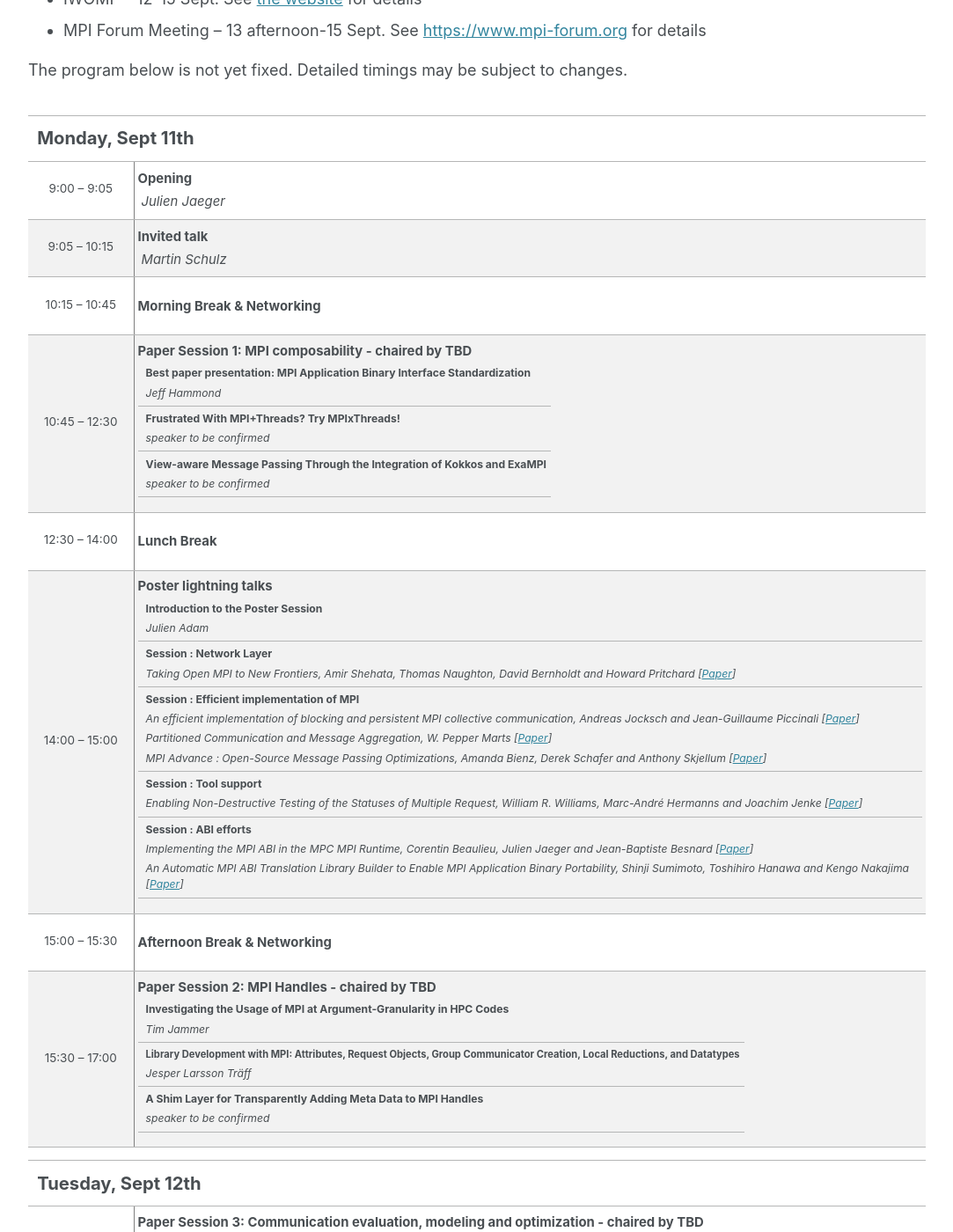
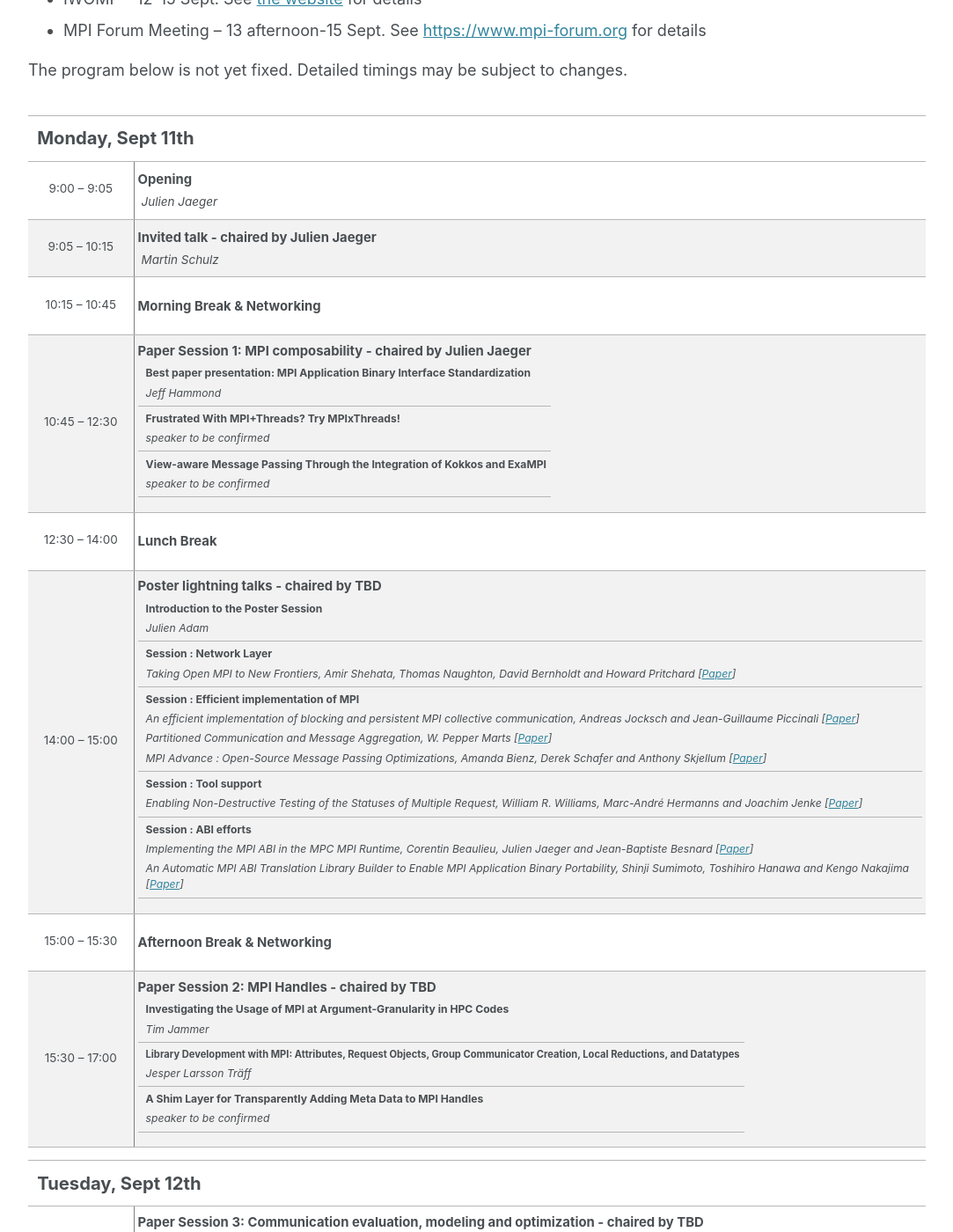
Before and after one commit to eurompi23/eurompi23.github.io, a Jekyll site: the page built from _pages/program.md, in a window 1280 px wide and 1400 px high, scrolled down 472 px. Shown: the whole window at 88% size, without its empty margins (96-1179 px from the left). Built offline with Jekyll 4.4.1, drawn with Linux system fonts in a browser that asks for light colours; cached includes are drawn as plain includes; some of the changed text lies outside the part shown.

Commit message:
update chair in program

```diff
--- a/_pages/program.md
+++ b/_pages/program.md
@@ -151,7 +151,7 @@ Generating and Scaling a Multi-Language Test-Suite for MPI
   <div style="font-weight:bold">Opening [<a href="https://youtu.be/NBOvU_RiPEY" target="_blank">Presentation</a>]</div>
 -->
   <div style="font-weight:bold;font-size:1.10em">Opening</div>
- <div style="padding-top:4px;padding-left:4px;font-size:1.10em;font-style:italic">Julien Jaeger</div>
+ <div style="padding-top:4px;padding-left:4px;font-size:1em;font-style:italic">Julien Jaeger</div>
  </td>
 <!--
   <td rowspan="4" style="border-left:1px solid gray;width:200px;text-align:center;background-color: #f2f2f2"><a href="https://intel.webex.com/intel/onstage/g.php?MTID=ec42af2e6885b18d705472fe4dcead8b6" target="_blank">Attendee Registration</a></td>
@@ -167,8 +167,8 @@ Zoom link (coming soon)</td>
 <!--
           <div style="font-weight:bold">Keynote [<a href="https://youtu.be/VzOVuqYHfSI" target="_blank">Presentation</a>] [<a href="./assets/papers/2020-09-eurompi2020-mpi4.pdf" target="_blank">Slide</a>]</div>
 -->
-          <div style="font-weight:bold;font-size:1.10em">Invited talk</div>
-          <div style="padding-top:4px;padding-left:4px;font-size:1.10em;font-style:italic">Martin Schulz</div>
+          <div style="font-weight:bold;font-size:1.10em">Invited talk - chaired by Julien Jaeger</div>
+          <div style="padding-top:4px;padding-left:4px;font-size:1em;font-style:italic">Martin Schulz</div>
 <!--
           <div style="font-weight:bold;padding-left:4px"><a href="keynote.html">The Final Steps to MPI 4.0 - and What's Next</a></div>
 	  -->
@@ -193,7 +193,7 @@ Zoom link (coming soon)</td>
           <p>10:45 – 12:30</p>
         </td>
         <td style="padding-left:4px;padding-right:4px;width:720px" colspan="4">
-          <div style="font-weight:bold;font-size:1.10em">Paper Session 1: MPI composability - chaired by TBD</div>
+          <div style="font-weight:bold;font-size:1.10em">Paper Session 1: MPI composability - chaired by Julien Jaeger</div>
           <table style="border:0px; width:100%"><tbody>
             <tr>
               <td>
@@ -231,7 +231,7 @@ Zoom link (coming soon)</td>
           <p>14:00 – 15:00</p>
         </td>
         <td style="padding-left:4px;padding-right:4px;width:720px" colspan="4">
-          <div style="font-weight:bold;font-size:1.10em">Poster lightning talks</div>
+          <div style="font-weight:bold;font-size:1.10em">Poster lightning talks - chaired by TBD</div>
           <table style="border:0px; width:100%"><tbody>
             <tr>
               <td>
@@ -352,8 +352,8 @@ Zoom link (coming soon)</td>
           <p>11:00 – 12:30</p>
         </td>
         <td style="padding-left:4px;padding-right:4px;width:720px" colspan="4">
-          <div style="font-weight:bold;font-size:1.10em">Invited talk : MPI vs the commercialization of HPC</div>
-          <div style="padding-top:4px;padding-left:4px;font-size:1.10em;font-style:italic">Joseph Schuchart</div>
+          <div style="font-weight:bold;font-size:1.10em">Invited talk : MPI vs the commercialization of HPC - chaired by TBD</div>
+          <div style="padding-top:4px;padding-left:4px;font-size:1em;font-style:italic">Joseph Schuchart</div>
         </td>
       </tr>
       <tr style="height:40px;background-color: #f2f2f2">
@@ -399,8 +399,8 @@ Zoom link (coming soon)</td>
         </td>
         <td style="padding-left:4px;padding-right:4px;width:720px">
           <div style="font-weight:bold;font-size:1.10em">Panel : MPI in the next three decades</div>
-          <div style="padding-top:4px;padding-left:4px;font-size:1.10em;font-style:italic">Host: TBD</div>
-          <div style="padding-top:4px;padding-left:4px;font-size:1.10em;font-style:italic">Panelists: Claudia Blaas-Schenner, Matthew Dosanjh, Joseph Schuchart, Martin Schulz</div>
+          <div style="padding-top:4px;padding-left:4px;font-size:1em;font-style:italic">Host: Julien Jaeger</div>
+          <div style="padding-top:4px;padding-left:4px;font-size:1em;font-style:italic">Panelists: Claudia Blaas-Schenner, Matthew Dosanjh, Joseph Schuchart, Martin Schulz</div>
         </td>
       </tr>
       <tr style="height:15px">
@@ -414,7 +414,7 @@ Zoom link (coming soon)</td>
           <p>9:00 – 12:25</p>
         </td>
 	<td style="padding-left:4px;padding-right:4px;width:720px" colspan="4">
-        <div style="font-weight:bold">MPI Tutorial: Hands-On Using <a href="https://parcoach.github.io" >PARCOACH</a></div>
+        <div style="font-weight:bold;font-size:1.10em">MPI Tutorial: Hands-On Using <a href="https://parcoach.github.io" >PARCOACH</a></div>
 	<div style="padding-top:4px;padding-left:4px;font-size:1em;font-style:italic">Emmanuelle Saillard and Philippe Virouleau</div>
         </td>
       </tr>
@@ -423,7 +423,7 @@ Zoom link (coming soon)</td>
           <p>12:25 – 12:30</p>
         </td>
 	<td style="padding-left:4px;padding-right:4px;width:720px" colspan="4">
-        <div style="font-weight:bold">Closing</div>
+        <div style="font-weight:bold;font-size:1.10em">Closing</div>
 	<div style="padding-top:4px;padding-left:4px;font-size:1em;font-style:italic">Hugo Taboada</div>
         </td>
       </tr>
```
